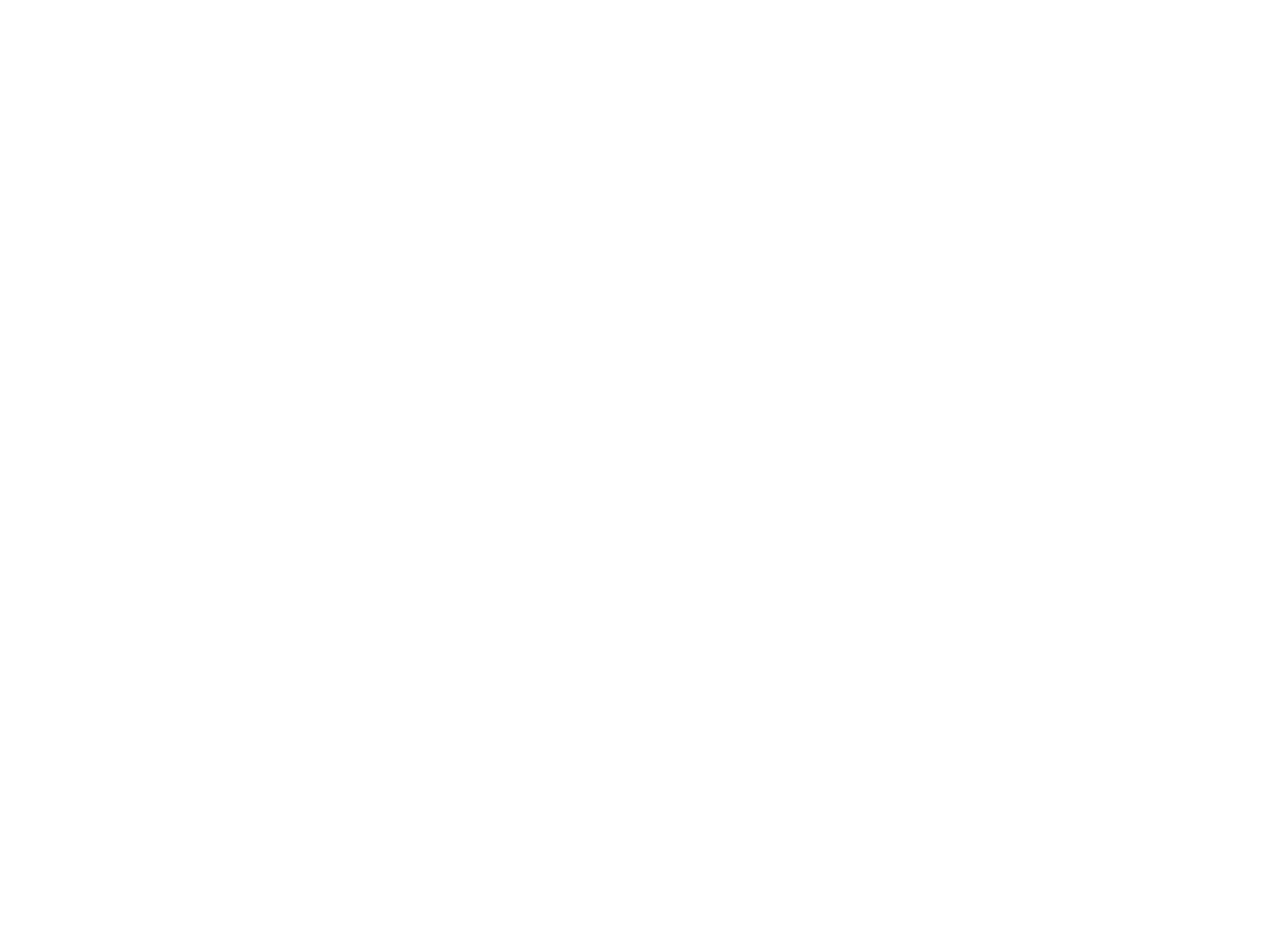
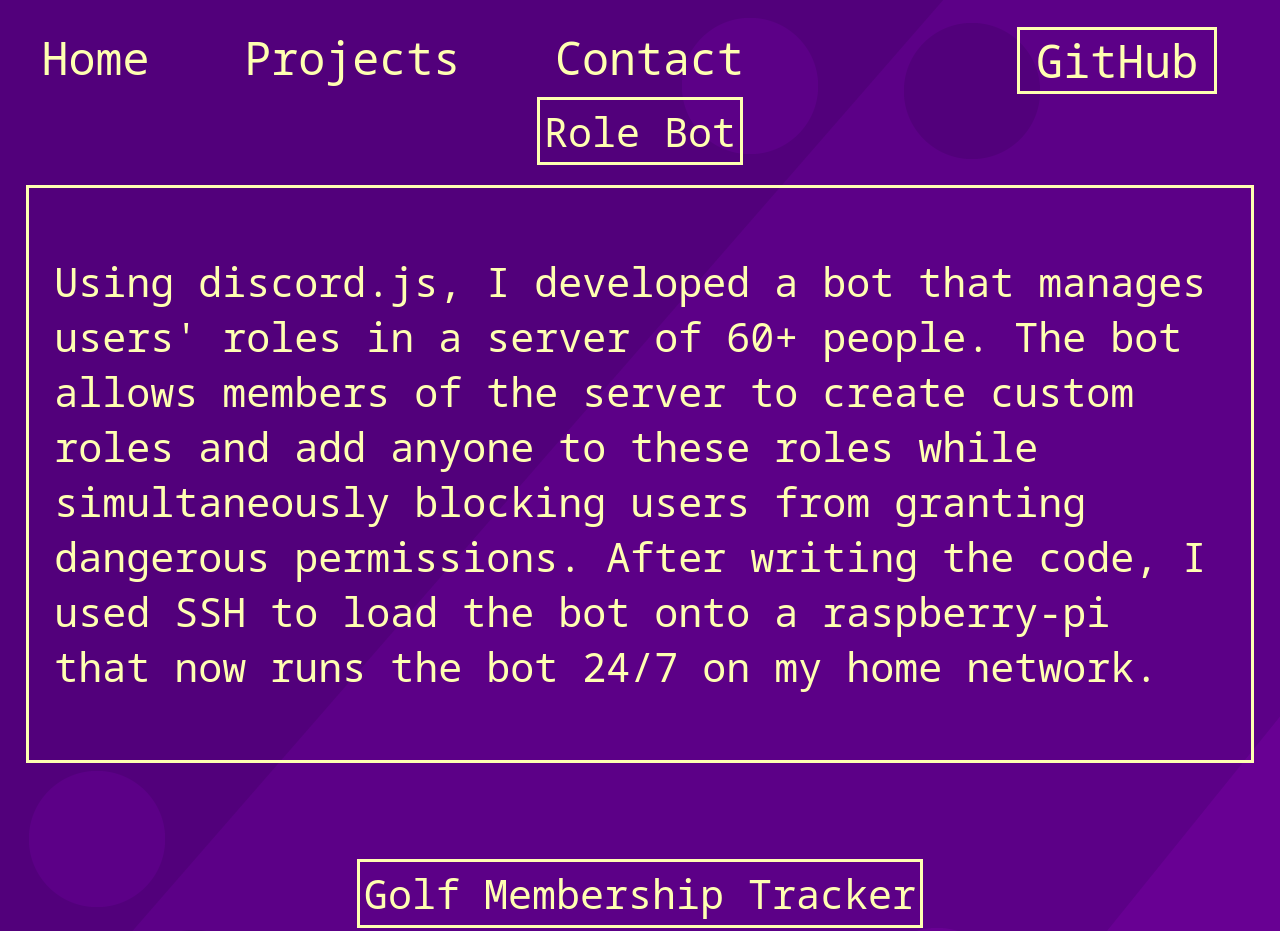
Before and after one commit to fiumad/fiumad.github.io, a plain HTML site: page projects.html in a window 1280 px wide. Shown: the top 931 px of the page. Before the commit the page ends 800 px from the top, so only its background shows below. Drawn offline with Linux system fonts and the light colour scheme; a web font is replaced by a local one.

Commit message:
Add files via upload

```diff
--- a/projects.html
+++ b/projects.html
@@ -1,10 +1,124 @@
 <!doctype html>
 <html>
 <head>
+<link href="https://fonts.googleapis.com/css?family=Noto Sans Mono|Arvo|Podkova" rel="stylesheet">
 <meta charset="utf-8">
-<title>Untitled Document</title>
+<title>danfiumara.com</title>
+	<style>
+		body{
+			padding: 0%;
+			margin: 0%;
+			height: 100%;
+			background-image: url('bg.png');
+			background-color: #5C0087;
+			font-family: 'Noto Sans Mono';
+			font-weight: 500;
+		}
+		.navbar{
+			padding: 0;
+			margin: 0;
+			list-style-type: none;
+			background-color: black;
+			margin-top: 1%;
+			margin-left: 2%;
+		}
+		li{
+			margin-right: 5%;
+			font-size: 45px;
+			float: left;
+			color: #FFFFB1;
+		}
+		li a{
+			display: inline;
+			text-decoration: none;
+			color: #FFFFB1;
+			text-align: center;
+			padding: 14px 16px;
+		}
+		li:hover{
+			background-color: #38064f;
+		}
+		.box{
+			border-style: solid;
+			border-color: #FFFFB1;
+			border-size: 5px;
+			float:right;
+		}
+		.box:hover{
+			background-color: #38064f;
+		}
+		.main{
+			padding: 8%;
+			padding-left: 2%;
+			padding-right: 45%;
+			font-size: 40px;
+			width: 50%;
+			border-style: solid;
+		}
+		.main:after{
+			content: "";
+			display: inline;
+			clear: both;
+		}
+		.content{
+			margin: 2%;
+			padding: 2%;
+			border-style: solid;
+			border-color: #FFFFB1;
+			color: #FFFFB1;
+			font-size: 40px;
+
+		}
+		.Button{
+			padding: .3%;
+			text-align: center;
+			border-style: solid;
+			border-color: #FFFFB1;
+			text-decoration: none;
+			color: #FFFFB1;
+		}
+		.Button a{
+			text-decoration: none;
+			color: #FFFFB1;
+		}
+		.Button:hover{
+			background-color: #38064f;
+		}
+		.projTitle{
+			font-family: "Noto Sans Mono";
+			font-size: 40px;
+			font-weight: 500;
+			color: #FFFFB1;
+			text-align: center;
+			padding-top: 6%;
+		}
+	</style>
 </head>
-
 <body>
+	<ul class="navbar">
+		<li><a href="/">Home</a></li>
+		<li><a href="/projects">Projects</a></li>
+		<li><a href="/contact">Contact</a></li>
+		<li class="box"><a href="https://github.com/fiumad">GitHub</a></li>
+	</ul>
+		<h1 class="projTitle"><a class="Button" href="https://github.com/fiumad/RoleBot">Role Bot</a></h1>
+			<div class="content">
+				<p>Using discord.js, I developed a bot that manages users' roles in a server of 60+ people. The bot allows members of the server to create custom roles and add anyone to these roles while simultaneously blocking users from granting dangerous permissions. After writing the code, I used SSH to load the bot onto a raspberry-pi that now runs the bot 24/7 on my home network.</p>
+			</div>
+		<h1 class="projTitle"><a class="Button" href="https://github.com/fiumad/GolfTracker">Golf Membership Tracker</a></h1>
+			<div class="content">
+				<p>Using C++ I developed a small command line program that modifies a ledger of data in order to track metrics
+				such as average score per 9 holes. Most importantly the tracker keeps a running total of how much money the user has saved in using
+				their membership. I developed this program to ensure that I was getting my money's worth out of my membership!</p>
+			</div>
+		<h1 class="projTitle"><a class="Button" href="https://github.com/fiumad/Pentago">Pentago*</a></h1>
+			<div class="content">
+				<p>Using the popular Python library Pygame, I recreated the board game Pentago. The game is essentially an extremely intense version of tic tac toe in which four 3x3 grids are at play. Each turn players have the option to rotate any one of the grids 90 degrees instead of placing a piece. This functionality required a matrix rotation algorithm in order to keep track of each piece and their respective postions on the board after a rotation is completed. This project is still under development as I am looking into methods of deploying the game on the web. Rather than describe this project, I will soon be able to show you!</p>
+				<p style="font-size: 20px">*This Project is Still in Development</p>
+			</div>
+		<h1 class="projTitle"><a class="Button" href="https://fiumad.github.io/">This Site</a></h1>
+			<div class="content">
+				<p>This site is currently powered via GitHub Pages. It uses plain HTML and CSS. I used Adobe XD to design the visual elements of the site, and transitioned to using Adobe Dreamweaver to implement my design. In the past I used Express.js to host this site, however now that I live at school and don't have full control over my network, I find it simpler to host with GitHub. In the future I hope to learn more about and experiment with popular frameworks and libraries such as React, Tailwind, Vue, etc.</p>
+			</div>
 </body>
 </html>
```
Also changed, not shown: index.html (+1 -0 lines).
